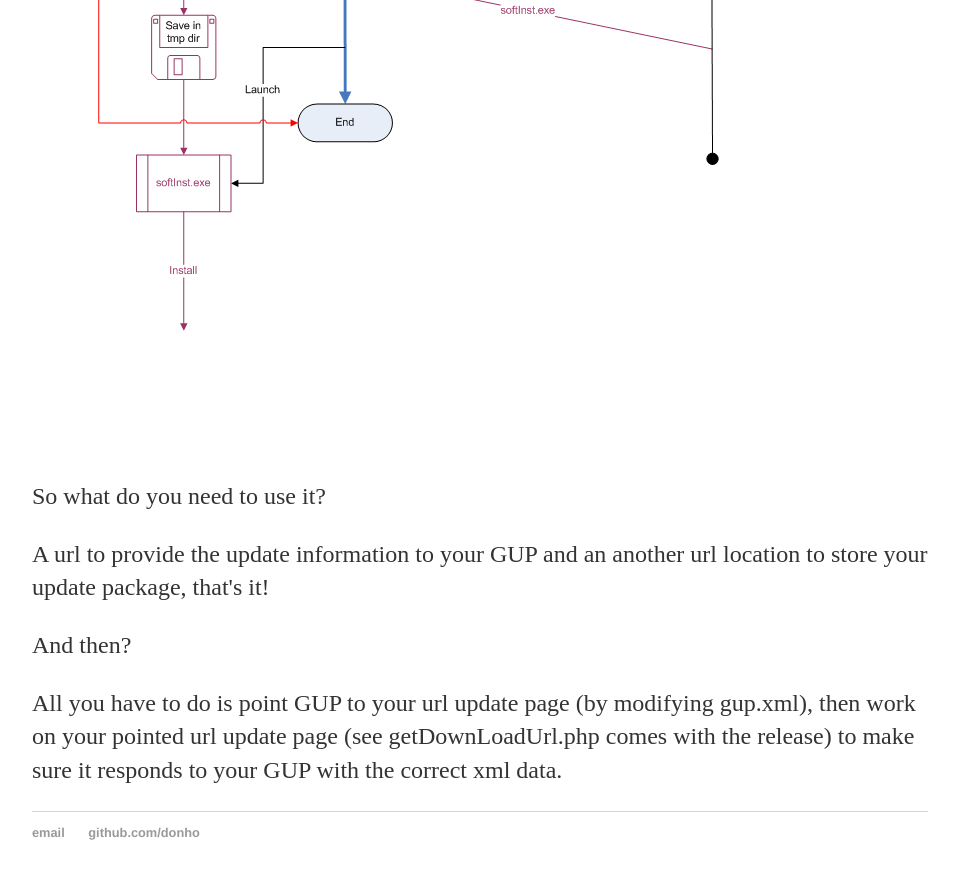
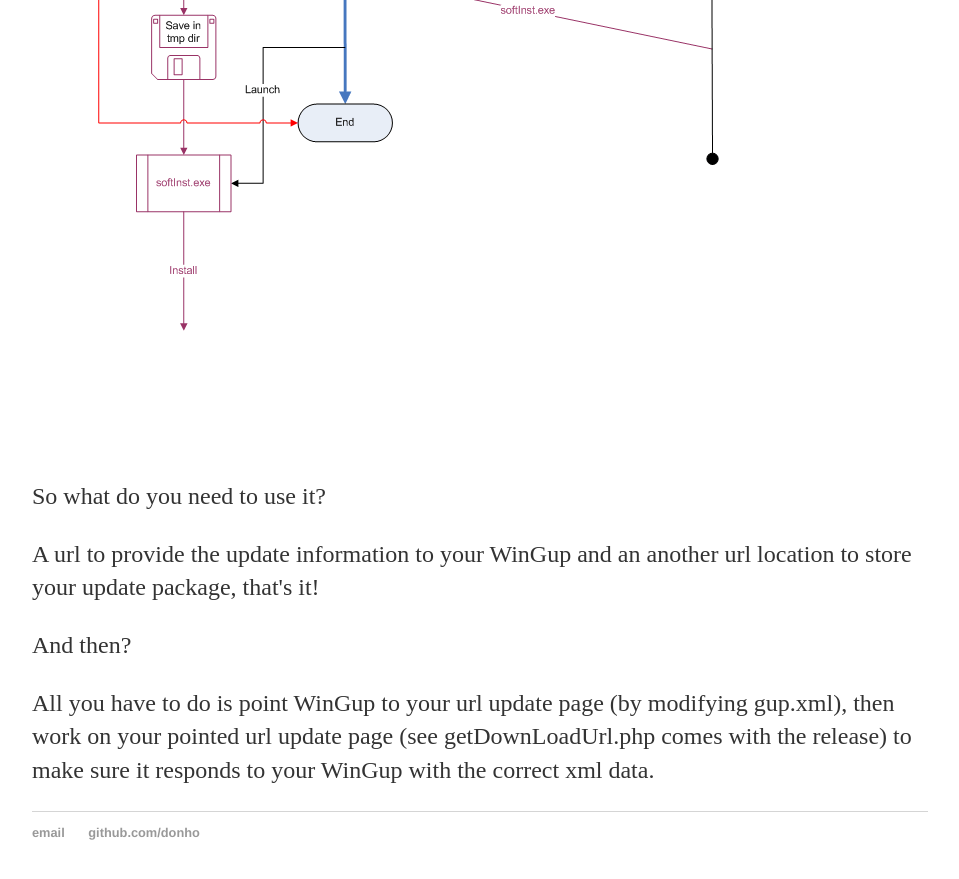
Before and after one commit to gupwin32/gupwin32.github.io, a Jekyll site: the page built from how/index.html, in a window 1280 px wide and 900 px high, scrolled down 1133 px. Shown: the top 879 px of the window, without its empty margins (160-1119 px from the left). Built offline with Jekyll 4.4.1, drawn with Linux system fonts in a browser that asks for light colours; some of the changed text lies outside the part shown.

Commit message:
Update index.html

```diff
--- a/how/index.html
+++ b/how/index.html
@@ -6,7 +6,7 @@ title: How it works
 <h2>How WinGup works</h2>
 <p>
 	WinGup can be launched by your program or manually.<br />
-	It reads from a&nbsp;<a href="http://gup-w32.svn.sourceforge.net/viewvc/gup-w32/src/ConfigFiles/gup.xml?view=markup" target="_blank">xml configuration file</a>&nbsp;for getting the current version of your program and url where GUP gets&nbsp;<a href="http://gup-w32.svn.sourceforge.net/viewvc/gup-w32/src/ConfigFiles/gupReponseExample.xml?view=markup" target="_blank">update information</a>, checks the url (with given current version) to get the update package location, downloads the update package, then run the update package (it should be a msi or an exe) in question.</p>
+	It reads from a&nbsp;<a href="https://github.com/donho/wingup/blob/master/src/ConfigFiles/gup.xml" target="_blank">xml configuration file</a>&nbsp;for getting the current version of your program and url where WinGup gets&nbsp;<a href="https://github.com/donho/wingup/blob/master/src/ConfigFiles/gupReponseExample.xml" target="_blank">update information</a>, checks the url (with given current version) to get the update package location, downloads the update package, then run the update package (it should be a msi or an exe) in question.</p>
 <p>
 	&nbsp;</p>
 <p>
@@ -18,8 +18,8 @@ title: How it works
 <p>
 	So what do you need to use it?</p>
 <p>
-	A url to provide the update information to your GUP and an another url location to store your update package, that&#39;s it!</p>
+	A url to provide the update information to your WinGup and an another url location to store your update package, that&#39;s it!</p>
 <p>	And then?</p>
 <p>
-	All you have to do is point GUP to your url update page (by modifying gup.xml), then work on your pointed url update page (see getDownLoadUrl.php comes with the release) to make sure it responds to your GUP with the correct xml data.</p>
+	All you have to do is point WinGup to your url update page (by modifying gup.xml), then work on your pointed url update page (see getDownLoadUrl.php comes with the release) to make sure it responds to your WinGup with the correct xml data.</p>
 </div><!-- /.blurb -->
```
